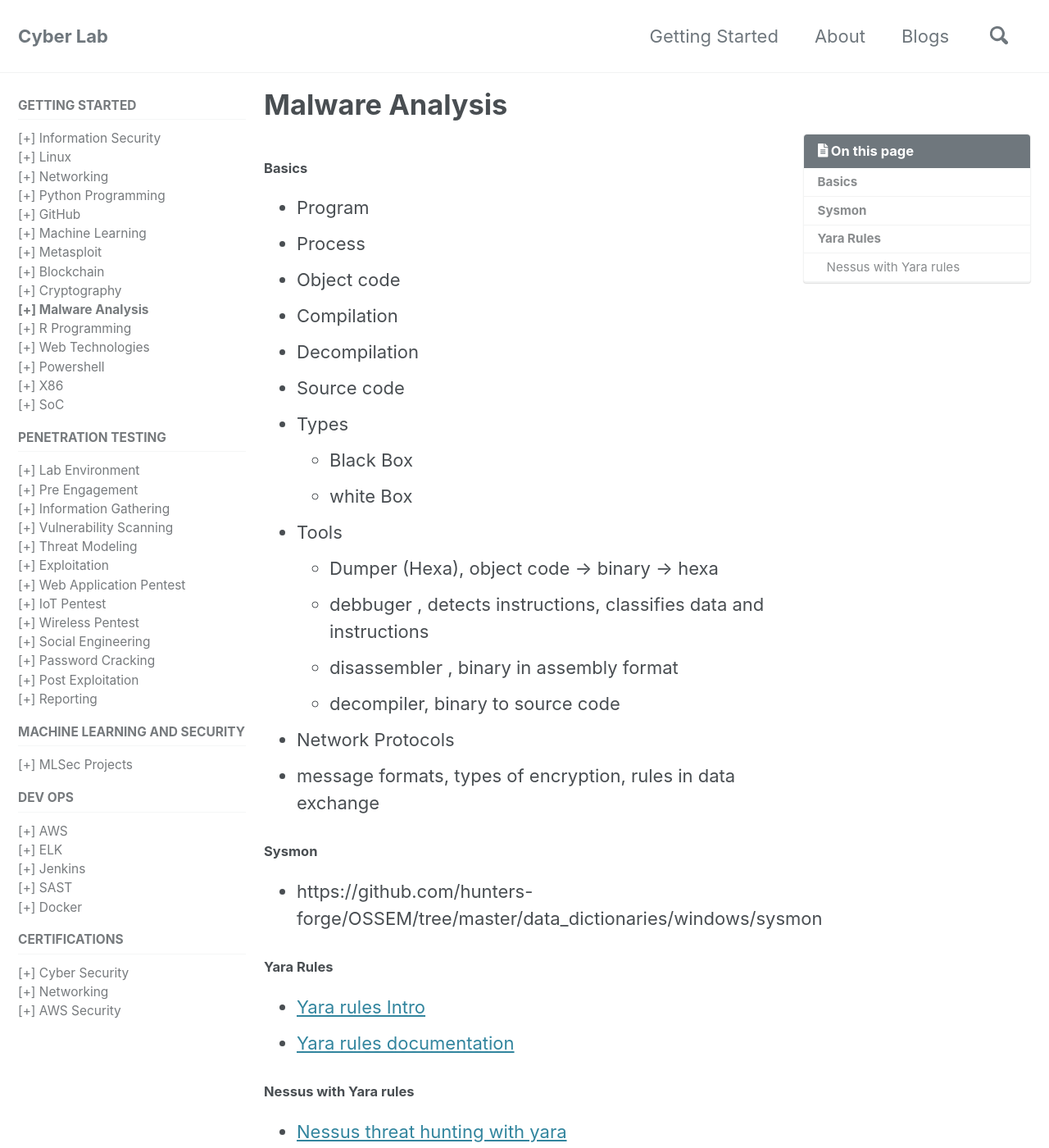
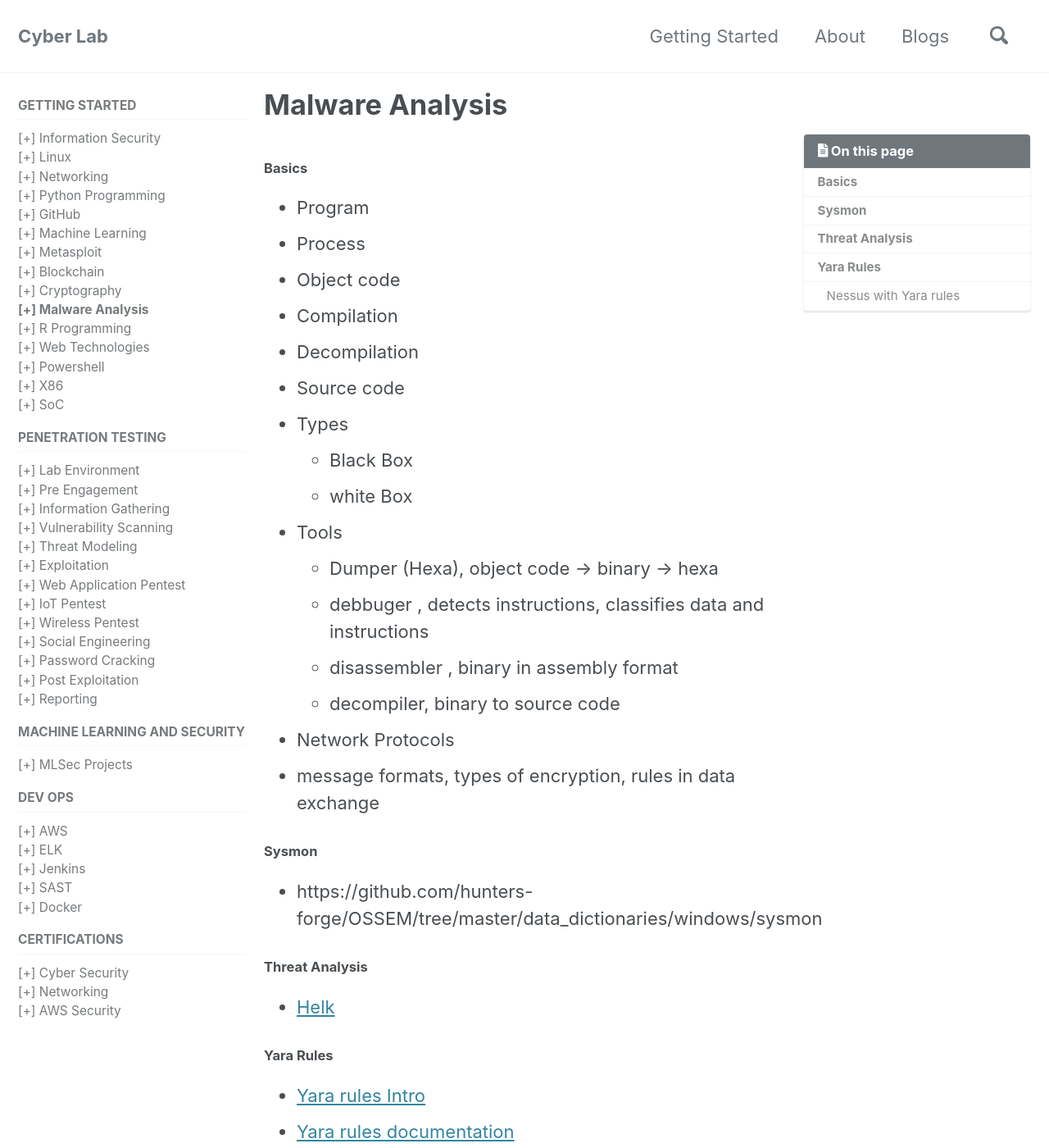
Before and after one commit to mohareti/cyberlab, a Jekyll site: the page built from _docs/10_Malware_Analysis.md, in a window 1280 px wide and 1400 px high. Shown: the whole window at 82% size. Built offline with Jekyll 4.4.1, drawn with Linux system fonts in a browser that asks for light colours; cached includes are drawn as plain includes; nearby versions of some CDN libraries.

Commit message:
Update 10_Malware_Analysis.md

```diff
--- a/_docs/10_Malware_Analysis.md
+++ b/_docs/10_Malware_Analysis.md
@@ -26,6 +26,9 @@ toc: true
 #### Sysmon
 - https://github.com/hunters-forge/OSSEM/tree/master/data_dictionaries/windows/sysmon
 
+#### Threat Analysis
+- [Helk](https://github.com/Cyb3rWard0g/HELK)
+
 #### Yara Rules
 - [Yara rules Intro](https://yararules.com/)
 - [Yara rules documentation](https://yara.readthedocs.io/en/v3.4.0/index.html)
```
